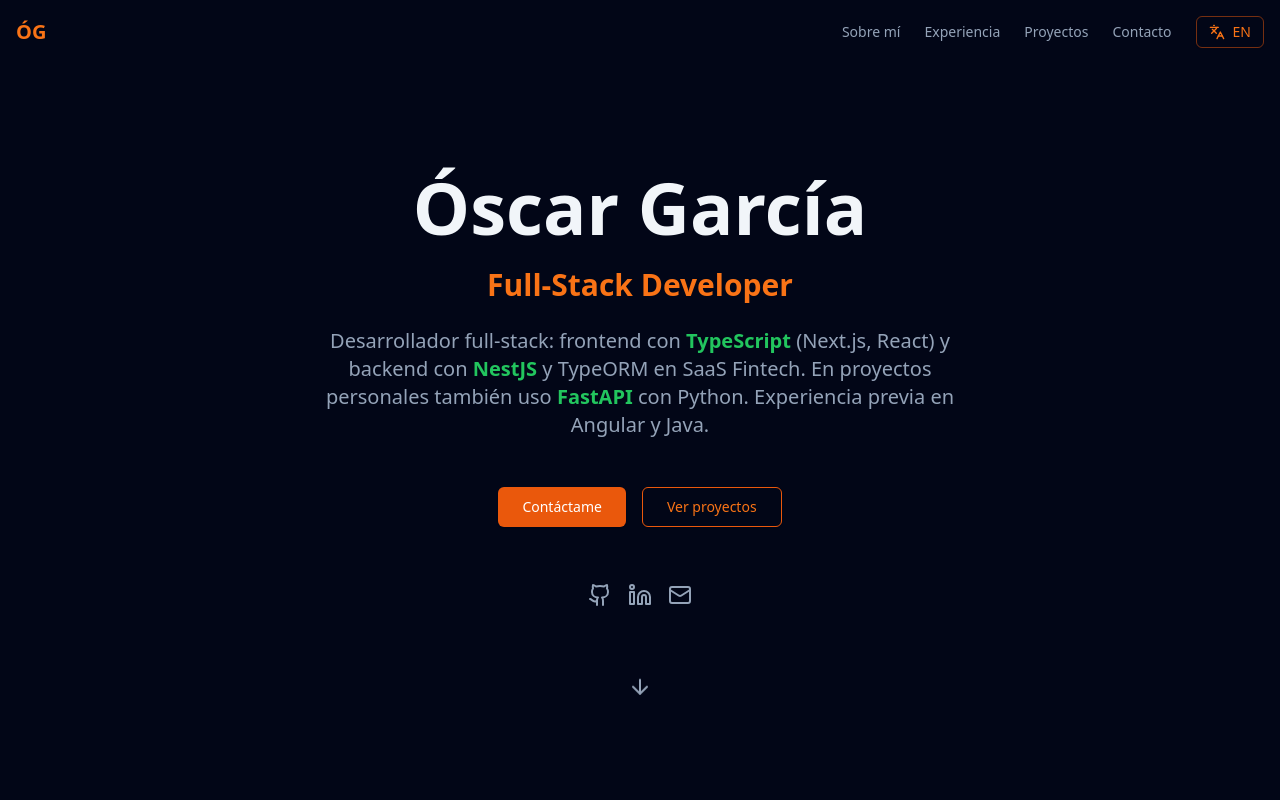
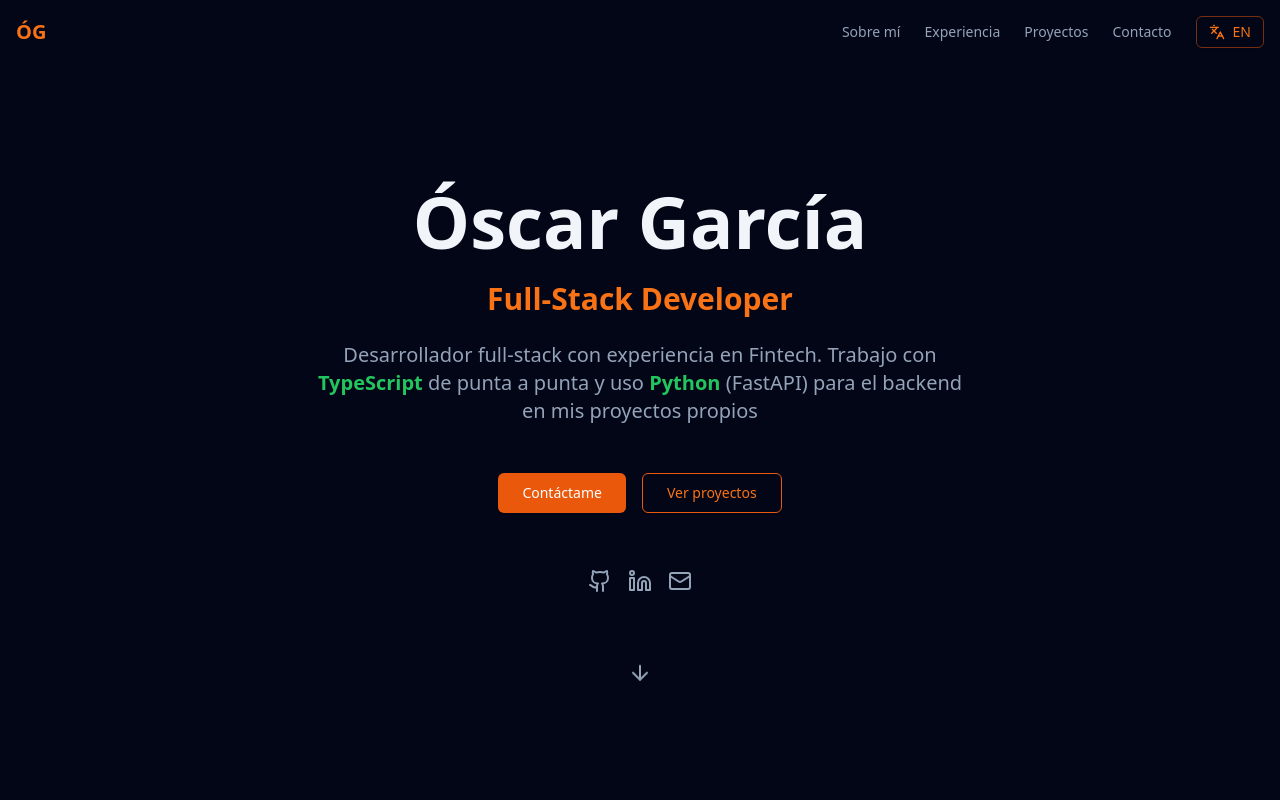
Before and after one commit to OscarGE11/oscar-garcia-portfolio, a Nuxt app: page / in a window 1280 px wide. Shown: the top 800 px of the page. Built offline with nearby package versions, Linux system fonts and the light colour scheme.

Commit message:
refactor(hero): update full-stack developer description for clarity and conciseness
Revised the bilingual content in the Hero component to emphasize Fintech experience and streamline the description of technology usage, focusing on TypeScript and Python.

```diff
--- a/components/Hero.vue
+++ b/components/Hero.vue
@@ -20,20 +20,17 @@ const scrollToSection = (id: string) => {
         </h1>
         <h2 class="text-2xl md:text-3xl text-orange-500 font-semibold">{{ t.hero.title }}</h2>
         <p class="text-lg md:text-xl text-slate-400 max-w-2xl mx-auto text-pretty">
-          <template v-if="locale === 'es'">
-            Desarrollador full-stack: frontend con
-            <span class="text-green-500 font-semibold">TypeScript</span> (Next.js, React) y backend con
-            <span class="text-green-500 font-semibold">NestJS</span> y TypeORM en SaaS Fintech. En proyectos
-            personales también uso
-            <span class="text-green-500 font-semibold">FastAPI</span> con Python. Experiencia previa en Angular y Java.
-          </template>
-          <template v-else>
-            Full-stack developer: <span class="text-green-500 font-semibold">TypeScript</span> frontend (Next.js,
-            React) and <span class="text-green-500 font-semibold">NestJS</span> backend with TypeORM in Fintech SaaS. I
-            also use <span class="text-green-500 font-semibold">FastAPI</span> with Python on personal projects.
-            Previous experience with Angular and Java.
-          </template>
-        </p>
+  <template v-if="locale === 'es'">
+    Desarrollador full-stack con experiencia en Fintech. Trabajo con
+    <span class="text-green-500 font-semibold">TypeScript</span> de punta a punta y uso
+    <span class="text-green-500 font-semibold">Python</span> (FastAPI) para el backend en mis proyectos propios
+  </template>
+  <template v-else>
+    Full-stack developer with Fintech experience. I work with
+    <span class="text-green-500 font-semibold">TypeScript</span> end to end and use
+    <span class="text-green-500 font-semibold">Python</span> (FastAPI) for the backend in my personal projects
+  </template>
+</p>
 
         <div class="flex items-center justify-center gap-4 pt-6">
           <UiButton
```
